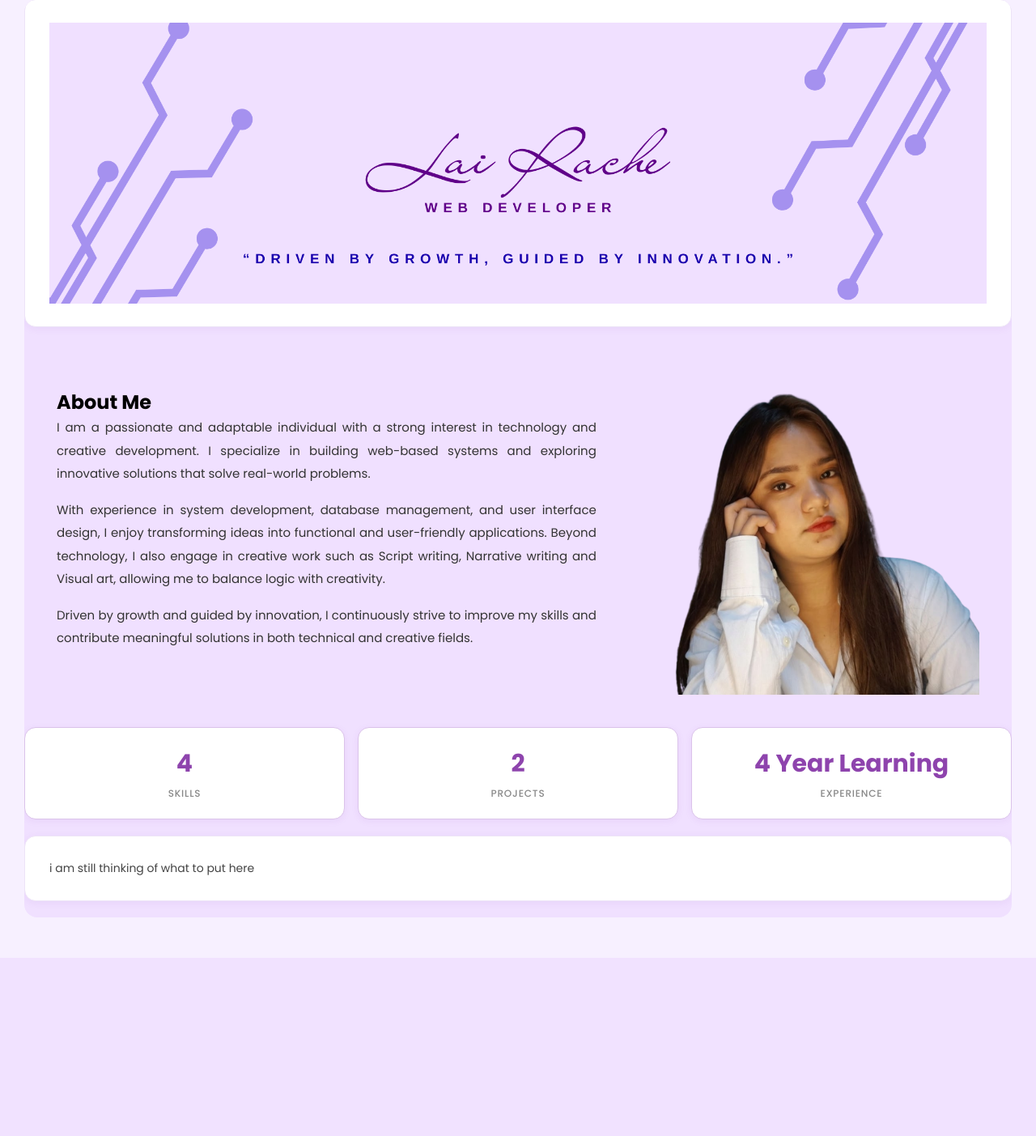
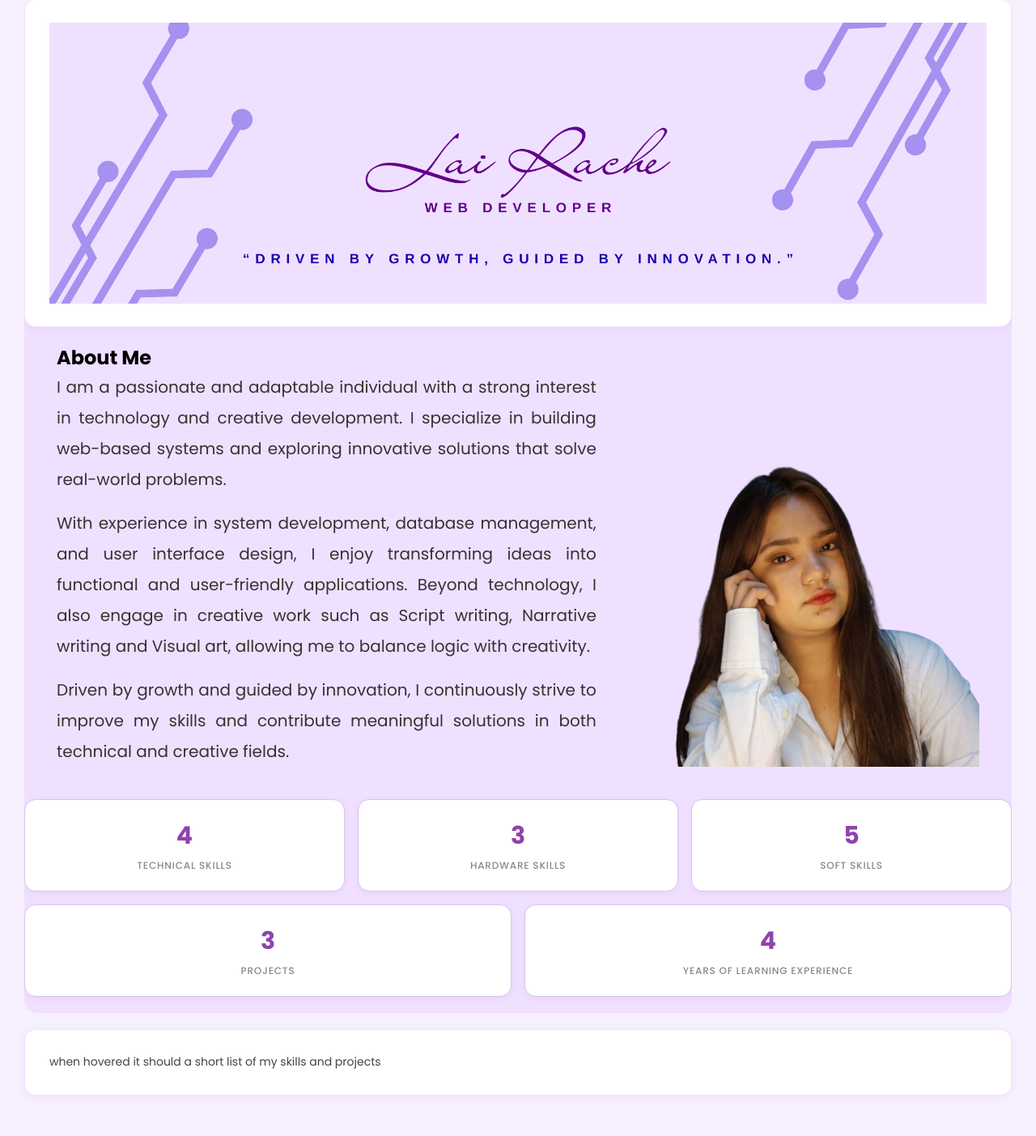
Before and after one commit to yanelledelrosario/portfolio-lai, a PHP site: page / in a window 1280 px wide. Shown: the part 91-1494 px from the top of the page at 81% size. Before the commit the page ends 1274 px from the top, so only its background shows below. Run offline with PHP 8.4, Linux system fonts and the light colour scheme.

Commit message:
dashboard updated stat card and css

```diff
--- a/assets/style.css
+++ b/assets/style.css
@@ -178,6 +178,17 @@ body { background: #f7f0ff; min-height: 100vh; }
     color: #888;
     text-transform: uppercase;
     letter-spacing: 0.8px;
+}
+
+/* ── STATS TWO-ROW LAYOUT ────────────────── */
+.stats-row-1 {
+    grid-template-columns: repeat(3, 1fr);
+    margin-bottom: 16px;
+}
+
+.stats-row-2 {
+    grid-template-columns: repeat(2, 1fr);
+    margin-bottom: 20px;
 }
 
 /* ── HIGHLIGHTS ──────────────────────────── */
@@ -507,7 +518,7 @@ body { background: #f7f0ff; min-height: 100vh; }
 }
 
 .hero-bio p {
-    font-size: 15px;
+    font-size: 20px;
     color: #333;
     line-height: 1.9;
     text-align: justify;
--- a/dashboard.php
+++ b/dashboard.php
@@ -1,23 +1,27 @@
 <?php
 // dashboard.php
 
-$skills = ["HTML", "CSS", "JavaScript", "PHP"];
+$technical_skills = ["HTML", "CSS", "JavaScript", "PHP"];
+$hardware_skills  = ["Laptop Repair", "Laptop Parts Isolation", "Reformat / Reboot"];
+$soft_skills      = ["Technical Problem Solving", "Attention to Detail & UX Design", "Leadership & Adaptability", "Time Management", "Self-Learning & Growth Mindset"];
 
 $projects = [
-    ["Student Record System", "A CRUD-based system for managing student data."],
-    ["Login Authentication System", "A secure login system with validation."]
+    ["Laptop Inventory Management System", "A CRUD-based system for managing laptop inventory."],
+    ["Employee Management System", "A comprehensive system for managing employee information."],
+    ["Laptop Parts Price Checklist", "A system for maintaining laptop parts pricing across branches."],
 ];
 
-$experience = "4 Year Learning";
+$experience = "4";
 ?>
 
 <div class="hero-section">
     <div class="section about-me">
-    <!-- Hero Top: Header Image -->
-    <div class="hero-top">
-        <img src="assets/images/header.png" alt="Lai Rache - Web Developer" class="hero-banner-img">
+        <!-- Hero Top: Header Image -->
+        <div class="hero-top">
+            <img src="assets/images/header.png" alt="Lai Rache - Web Developer" class="hero-banner-img">
+        </div>
     </div>
-</div>
+
     <!-- Hero Bottom: Bio + Photo -->
     <div class="hero-body">
         <div class="hero-bio">
@@ -32,23 +36,37 @@ $experience = "4 Year Learning";
         </div>
     </div>
 
-    <!-- Stats -->
-    <div class="stats">
+    <!-- Stats Row 1: 3 cards -->
+    <div class="stats stats-row-1">
         <div class="stat-card">
-            <h3><?php echo count($skills); ?></h3>
-            <p>Skills</p>
+            <h3><?php echo count($technical_skills); ?></h3>
+            <p>Technical Skills</p>
         </div>
+        <div class="stat-card">
+            <h3><?php echo count($hardware_skills); ?></h3>
+            <p>Hardware Skills</p>
+        </div>
+        <div class="stat-card">
+            <h3><?php echo count($soft_skills); ?></h3>
+            <p>Soft Skills</p>
+        </div>
+    </div>
+
+    <!-- Stats Row 2: 2 cards -->
+    <div class="stats stats-row-2">
         <div class="stat-card">
             <h3><?php echo count($projects); ?></h3>
             <p>Projects</p>
         </div>
         <div class="stat-card">
             <h3><?php echo $experience; ?></h3>
-            <p>Experience</p>
+            <p>Years of Learning Experience</p>
         </div>
     </div>
 
-    <div class="section about-me">
-    <p>i am still thinking of what to put here</p>
+</div>
+
+<div class="section about-me">
+    <p>when hovered it should a short list of my skills and projects</p>
 
 </div>
```
